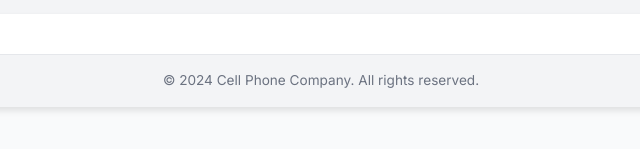
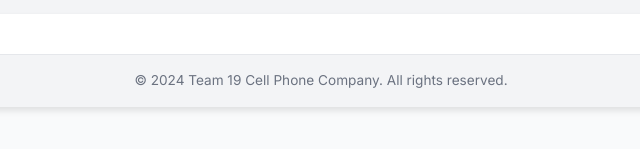
Before and after one commit to ayaan129/Database_CS_HW4, a website: page public/index.html in a window 1280 px wide. Shown: the part 637-786 px from the top of the page, 319-959 px from the left. Drawn offline with Linux system fonts and the light colour scheme.

Commit message:
Update index.html

```diff
--- a/public/index.html
+++ b/public/index.html
@@ -54,7 +54,7 @@
         </main>
 
         <footer class="footer">
-            <p>&copy; 2024 Cell Phone Company. All rights reserved.</p>
+            <p>&copy; 2024 Team 19 Cell Phone Company. All rights reserved.</p>
         </footer>
     </div>
 
```
